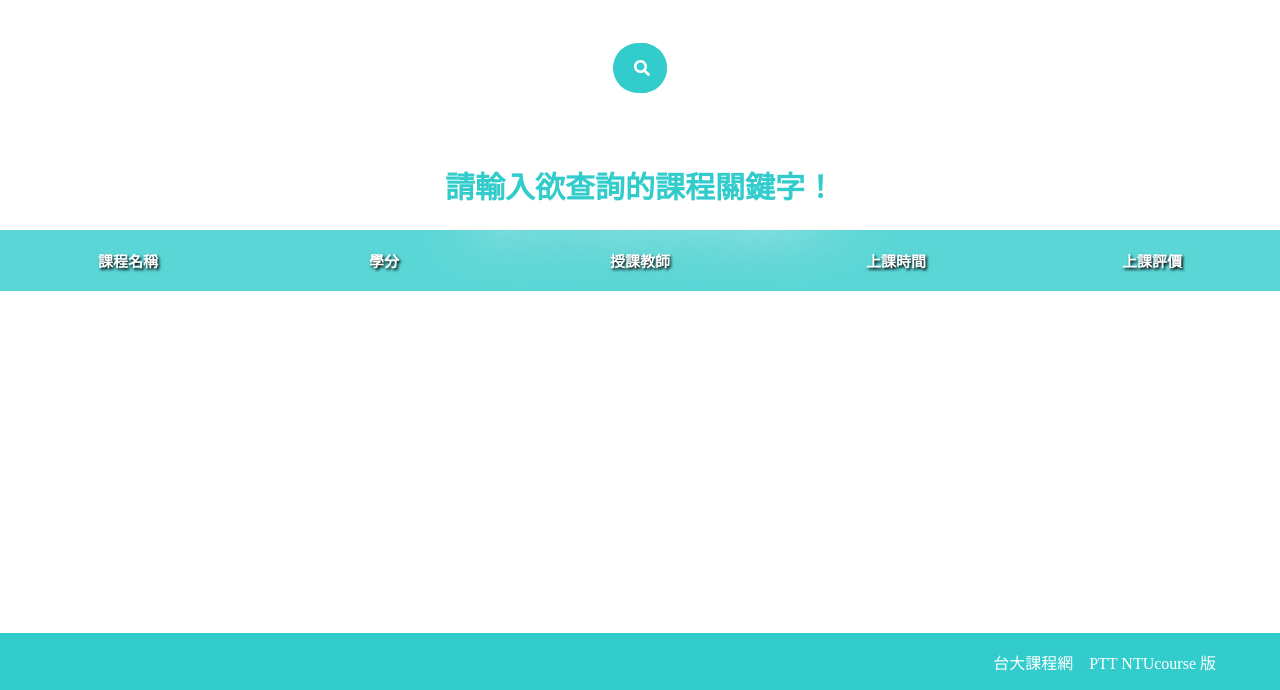
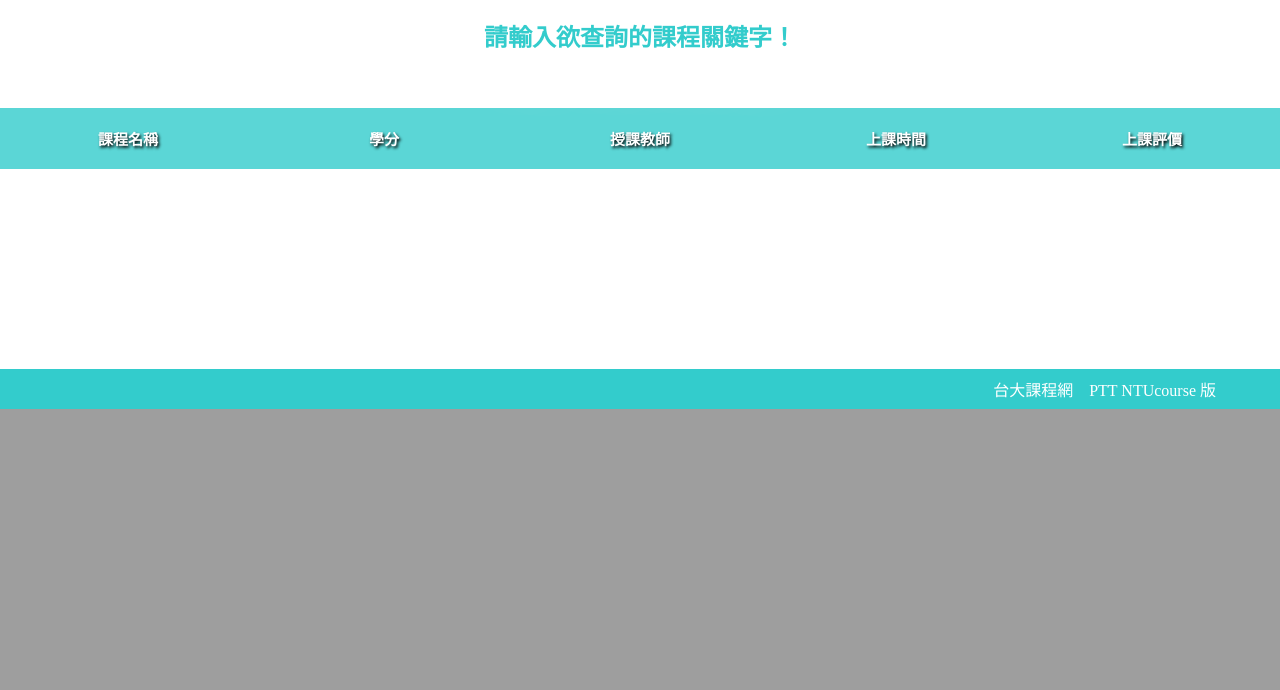
Before and after one commit to coding-coworking-club/dream-of-the-red-chamber, a Django app: page /homepage in a window 1280 px wide. Shown: the part 692-1382 px from the top of the page. After the commit the page ends 1101 px from the top, so only its background shows below. Run offline with Django 3.2, Linux system fonts and the light colour scheme; lists and menus that the app fills with data are empty; parts of the project's set-up code (start-up, migrations or seed data) failed here and were passed over; some libraries are stand-ins or nearby versions.

Commit message:
Refactor homepage

```diff
--- a/static/css/base.css
+++ b/static/css/base.css
@@ -1,17 +1,18 @@
-body,
-html {
+* {
   margin: 0;
   padding: 0;
-    width: 100%;
-    height: 120%;
 }
-div.background {
-    height: 60%;
-    position: relative;
+
+.background {
+  display: flex;
+  flex-direction: column;
+  justify-content: flex-end;
+  animation: slide 20s infinite;
+  height: 72vh;
   background-size: cover;
   background-position: center;
-    animation: slide 20s infinite;
 }
+
 @keyframes slide {
   0% {
     background-image: url(../../static/image/01.jpg);
@@ -32,137 +33,135 @@ div.background {
     background-image: url(../../static/image/01.jpg);
   }
 }
+
 .title {
-    position: absolute;
-    bottom:5%;
-    left:50%;
-    transform: translate(-50%, -50%);
+  margin-bottom:5vh;
+  color: white;
   font-size: 40px;
-    color: white;
+  text-align: center;
   text-shadow: black 0.1em 0.1em 0.2em;
 }
-div.search {
-    position: relative;
-    height: 20%;
+
+.search {
+  display: flex;
+  flex-direction: column;
+  justify-content: space-around;
+  min-height: 28vh;
 }
-.search_box {
-    position:absolute;
-    top: 30%;
-    left: 50%;
-    transform: translate(-50%, -50%);
-    height: 50px;
+
+.search-container {
+  display: flex;
+  justify-content: center;
+  margin-top: 5vh;
+}
+
+.search-box {
+  display: inline-flex;
   border-radius: 60px;
   background: #33cccc;
 }
-::placeholder {
-  color: white;
-  opacity:0.4;
-}
-.search_button {
-    float: right;
-    display: flex;
-    transition: 0.3s;
-    border-radius: 60%;
-    width: 50px;
-    height: 50px;
-    background: #33cccc;
-    cursor: pointer;
-    justify-content: center;
-    align-items: center;
-    color: white;
-}
-.search_button > i {
-    font-size: 15px;
-}
-.search_text {
-    float: center;
+
+.search-text {
   border: none;
   outline: none;
-    transition: 0.3s;
-    width: 0px;
+  padding: 0 8px 0 16px;
+  width: 100%;
   background: none;
   color: white;
   font-size: 20px;
   text-align: center;
-    height: 100%;
-    line-height: 10px;
-    font-weight: bold;
 }
-.search_box:hover > .search_text {
-    width: 300px;
-    padding: 0 6px;
+
+.search-text::placeholder {
+  opacity:0.4;
+  color: white;
 }
-.search_box:hover > .search_button {
+
+.search-button {
+  display: flex;
+  align-items: center;
+  flex-shrink: 0;
+  justify-content: center;
+  border-radius: 60%;
+  height: 50px;
+  width: 50px;
   background: white;
   color: #33cccc;
+  cursor: pointer;
 }
+
 .detail {
-    position: absolute;
-    top: 70%;
-    left: 50%;
-    transform: translate(-50%, -50%);
-    font-weight: bolder;
-    font-size: 30px;
+  margin-bottom: 5vh;
+  padding: 0 5%;
   color: #33cccc;
+  font-weight: bold;
+  text-align: center;
   text-shadow: white 1em 1em 2em;
 }
-div.table {
+
+.table-container {
   height: 35%;
 }
-table {
-	width:100%;
-	table-layout: fixed;
-}
+
 .tbl-header {
 	background-color: rgba(51,204,204,0.8);
 }
+
 .tbl-content {
   height:200px;
   overflow-x:auto;
   margin-top: 0px;
   border: 1px solid rgba(#33cccc,0.3);
 }
+
+table {
+  table-layout: fixed;
+	width: 100%;
+}
+
 th {
   padding: 20px 15px;
+  color: white;
+  font-size: 15px;
+  font-weight: bold;
   text-align: center;
-  font-weight: bold;
-  font-size: 12px;
-  color: #fff;
-  font-size: 15px;
-  color: white;
   text-shadow: black 0.1em 0.1em 0.2em;
 }
+
 td {
+  border-bottom: solid 1pxrgba(255,255,255,0.1);
 	padding: 15px;
+  color: #33cccc;
+  font-size: 15px;
+  font-weight: 300;
   text-align: left;
+  text-shadow: WHITE 0.1em 0.1em 0.2em;
   vertical-align: middle;
-	font-weight: 300;
-	font-size: 15px;
-	color: #33cccc;
-	text-shadow: WHITE 0.1em 0.1em 0.2em;
-	border-bottom: solid 1pxrgba(255,255,255,0.1);
-}
-::-webkit-scrollbar {
-    width: 6px;
-}
-::-webkit-scrollbar-track {
-    -webkit-box-shadow: inset 0 0 6px rgba(0,0,0,0.3);
-}
-::-webkit-scrollbar-thumb {
-	-webkit-box-shadow: inset 0 0 6px rgba(0,0,0,0.3);
 }
 
-div.weblinks {
+.weblinks {
+  align-items: center;
   display: flex;
   justify-content: flex-end;
-    align-items: center;
+  height: 5vh;
   padding: 0 5%;
-    height: 5%;
   background-color: #33cccc;
 }
 
-.weblinks a {
+.weblinks > a {
   padding-left: 16px;
   color: white;
   text-decoration: none;
 }
+
+::-webkit-scrollbar {
+  width: 6px;
+}
+
+::-webkit-scrollbar-track {
+  -webkit-box-shadow: inset 0 0 6px rgba(0,0,0,0.3);
+}
+
+::-webkit-scrollbar-thumb {
+	-webkit-box-shadow: inset 0 0 6px rgba(0,0,0,0.3);
+}
--- a/templates/course/base.html
+++ b/templates/course/base.html
@@ -1,38 +1,42 @@
 {% load staticfiles %}
 <!DOCTYPE html>
 <html>
+
 <head>
   <meta charset="utf-8">
   <meta name="viewport" content="width=device-width, initial-scale=1.0">
   <meta http-equiv="X-UA-Compatible" content="ie=edge">
-     <title> dream-of-the-red-chamber </title>
+  <title>Dream of the Red Chamber</title>
   <link rel="stylesheet" href="../../static/css/base.css">
-     <script defer src="https://use.fontawesome.com/releases/v5.0.6/js/all.js"></script>
+  <script async src="https://use.fontawesome.com/releases/v5.0.6/js/all.js"></script>
 </head>
+
 <body>
-  <div id="1" class="background">
+  <div class="background">
     <span class="title">Dream of the Red Chamber</span>
   </div>
 
-  <div id="2" class="search">
-    <form class="search_box" method="GET">
-        <input type="text" name="" class="search_text" placeholder="要好好選課！" button="">
-        <a type="submit" class="search_button" action="../course.html">
+  <div class="search">
+    <div class="search-container">
+      <form class="search-box" method="GET">
+        <input type="text" name="" class="search-text" placeholder="要好好選課！" button="">
+        <a type="submit" class="search-button" action="../course.html">
           <i class="fas fa-search"></i>
         </a>
       </form>
+    </div>
     <h2 class="detail">{% block details %}{% endblock %}</h1>
   </div>
-  <div id="3" class="table" >
+  <div class="table-container">
     <div class="tbl-header">
       <table cellpadding="0" cellspacing="0" border="0">
         <thead>
           <tr>
-            <th ><strong>課程名稱</strong></th>
-            <th ><strong>學分</strong></th>
-            <th ><strong>授課教師</strong></th>
-            <th ><strong>上課時間</strong></th>
-            <th ><strong>上課評價</strong></th>
+            <th><strong>課程名稱</strong></th>
+            <th><strong>學分</strong></th>
+            <th><strong>授課教師</strong></th>
+            <th><strong>上課時間</strong></th>
+            <th><strong>上課評價</strong></th>
           </tr>
         </thead>
       </table>
@@ -58,9 +62,10 @@
     </section>
     {% block course_detail %}{% endblock %}
   </div>
-  <div id="4" class="weblinks">
-      <a class = "website" href="https://nol.ntu.edu.tw/nol/guest/index.php">台大課程網</a>
-      <a class ="ptt" href="https://www.ptt.cc/bbs/NTUcourse/index.html">PTT NTUcourse 版</a>
+  <div  class="weblinks">
+    <a class="website" href="https://nol.ntu.edu.tw/nol/guest/index.php">台大課程網</a>
+    <a class="ptt" href="https://www.ptt.cc/bbs/NTUcourse/index.html">PTT NTUcourse 版</a>
   </div>
 </body>
+
 </html>
```
Lines whose indentation alone changed are shown as unchanged.
